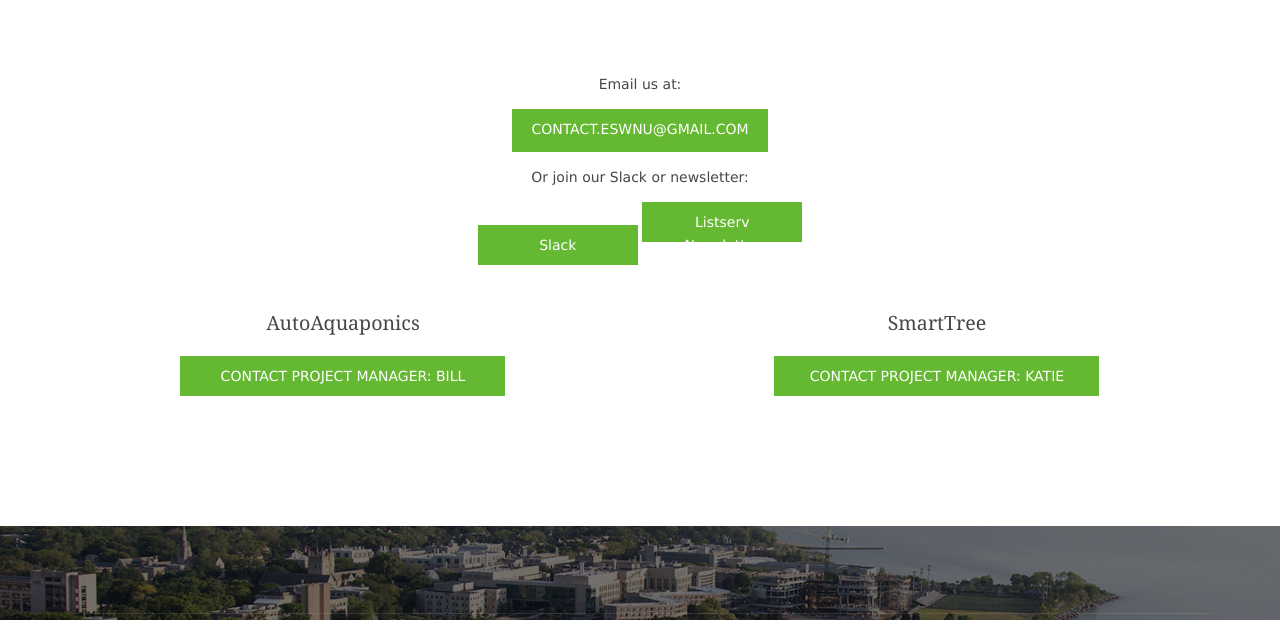
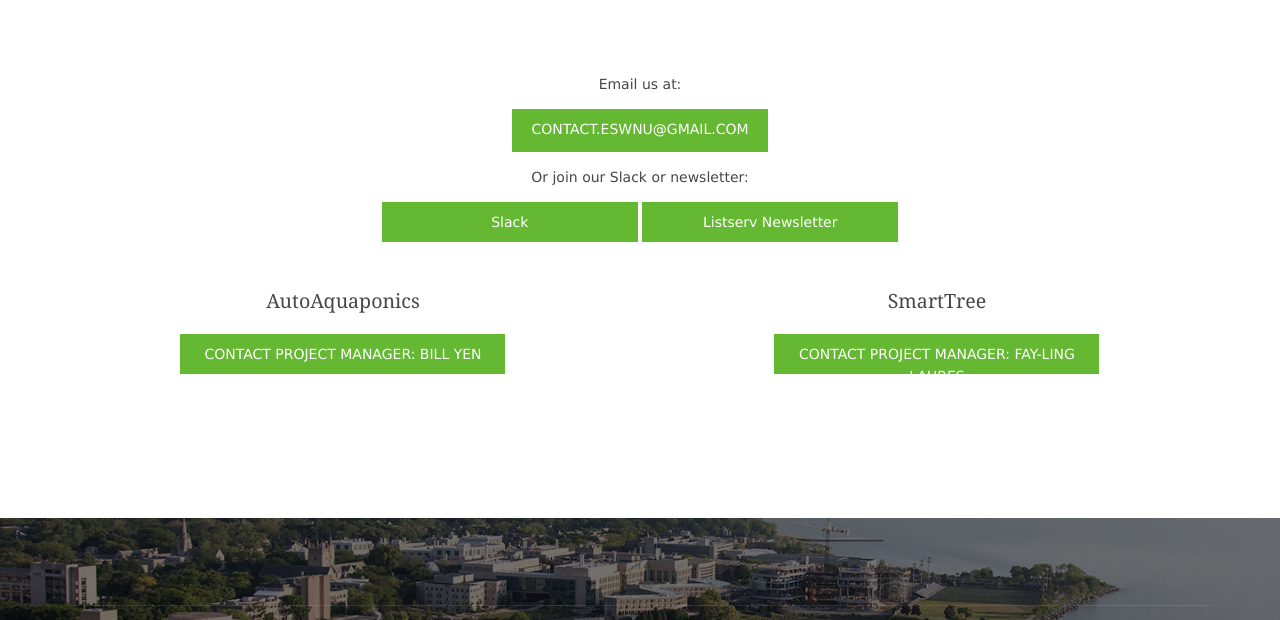
Before and after one commit to ESW-NU/ESW-NU.github.io, a plain HTML site: page pages/contact.html in a window 1280 px wide. Shown: the part 480-1100 px from the top of the page. Drawn offline with Linux system fonts and the light colour scheme; files whose address does not match are found by name.

Commit message:
Updated Slack Link and Contact page

```diff
--- a/pages/contact.html
+++ b/pages/contact.html
@@ -127,14 +127,14 @@ Licence URI: https://www.os-templates.com/template-terms
           <a class="btn" href="mailto: contact.eswnu@gmail.com">contact.eswnu@gmail.com</a>
           <!--<a href = "mailto: contact.eswnu@gmail.com">contact.eswnu@gmail.com</a>-->
           <p>Or join our Slack or newsletter:</p>
-          <a class="btn" style="text-transform: none; width: 20vh; height: 40px;" href="https://join.slack.com/t/eswnu/shared_invite/zt-11v2lb2ok-ymIlhcMlgKWZ8drj~9iLcQ">Slack</a>
-          <a class="btn" style="text-transform: none; width: 20vh; height: 40px;" href="http://eepurl.com/hxWrZL">Listserv Newsletter</a>
+          <a class="btn" style="text-transform: none; width: 20vw; height: 40px;" href="https://join.slack.com/t/eswnu/shared_invite/zt-1h85cpl2c-rQZ_9Syfq9dENtEF1kwQwA">Slack</a>
+          <a class="btn" style="text-transform: none; width: 20vw; height: 40px;" href="http://eepurl.com/hxWrZL">Listserv Newsletter</a>
         </div>
       </ui>
       <br>
       <br>
       <!--
-      <ui class="one_half first">
+      <ui class="one_half first"> 40, 40px
         <div class="sectiontitle">
           <p class="heading underline font-x1">AutoAquaponics</p>
         </div>
@@ -156,13 +156,13 @@ Licence URI: https://www.os-templates.com/template-terms
       <li class="one_half first">
         <h6 class="heading" style="text-transform: none; text-align: center;">AutoAquaponics</h6>
         <div class="center">
-        <a class="btn" style="width: 325px; height: 40px;" href="mailto: billyen2023@u.northwestern.edu">Contact Project Manager: Bill</a>
+        <a class="btn" style="width: 325px; height: 40px;" href="mailto: billyen2023@u.northwestern.edu">Contact Project Manager: Bill Yen</a>
       </div>
       </li>
       <li class="one_half">
         <h6 class="heading" style="text-transform: none; text-align: center;">SmartTree</h6>
         <div class="center">
-        <a class="btn" style="width: 325px; height: 40px;" href="mailto: katielev2023@u.northwestern.edu">Contact Project Manager: Katie</a>
+        <a class="btn" style="width: 325px; height: 40px;" href="mailto: fay-linglaures2025@u.northwestern.edu">Contact Project Manager: Fay-Ling Laures</a>
       </div>
       </li>
     </ul>
```
